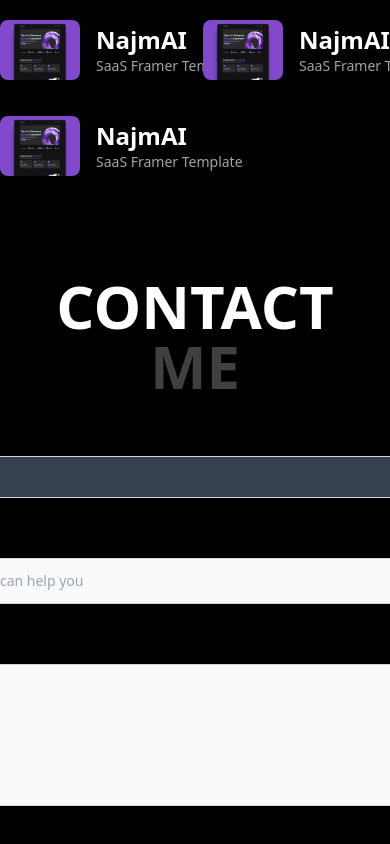
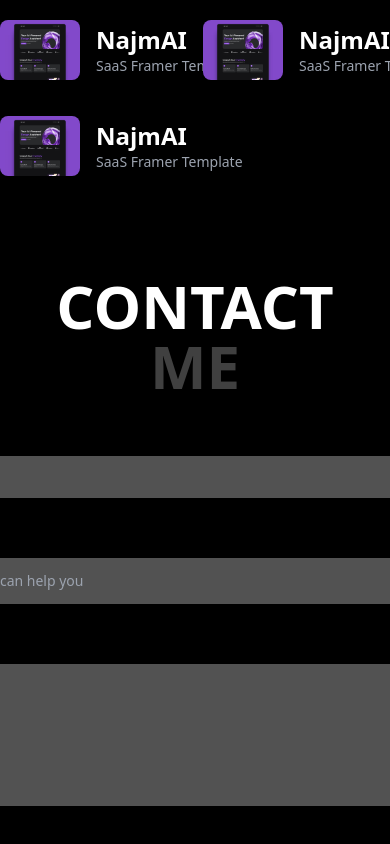
Before and after one commit to Monu01123/portfolio, a React (Create React App) app: page / in a window 390 px wide. Shown: the part 2690-3534 px from the top of the page. Built offline with nearby package versions, Linux system fonts and the light colour scheme.

Commit message:
added contact us form ui changes project link

```diff
--- a/package.json
+++ b/package.json
@@ -13,7 +13,7 @@
     "nanoid": "^4.0.0",
     "react": "^18.2.0",
     "react-dom": "^18.2.0",
-    "react-router-dom": "^7.1.2",
+    "react-router-dom": "^7.1.3",
     "react-scripts": "5.0.1",
     "web-vitals": "^2.1.4"
   },
--- a/src/components/Home.jsx
+++ b/src/components/Home.jsx
@@ -5,6 +5,7 @@ import FilePresentIcon from "@mui/icons-material/FilePresent";
 import BackupTableIcon from "@mui/icons-material/BackupTable";
 import EastOutlinedIcon from "@mui/icons-material/EastOutlined";
 import p1 from "./image.png";
+import { NavLink } from "react-router-dom";
 
 function Home() {
   return (
@@ -105,6 +106,11 @@ function Home() {
             PROJECTS
           </h1>
           <div className=" mt-5 flex flex-col items-center justify-between w-5/6 bg-black p-6 rounded-lg cursor-pointer hover:bg-neutral-900 transition-all duration-500">
+            <a
+              href="https://chat-app-8i26.onrender.com/"
+              className="w-5/6"
+              target="_blank"
+            >
               <div className="mt-5 flex items-center justify-between w-5/6 bg-black p-6 rounded-lg cursor-pointer hover:bg-neutral-900 transition-all duration-500 hover:scale-105 hover:shadow-2xl">
                 <div className="flex items-center space-x-4 w-96">
                   <div className="relative w-32 h-20">
@@ -116,7 +122,9 @@ function Home() {
                   </div>
                   <div>
                     <h1 className="text-2xl font-bold text-white">NajmAI</h1>
-                  <p className="text-sm text-gray-400">SaaS Framer Template</p>
+                    <p className="text-sm text-gray-400">
+                      SaaS Framer Template
+                    </p>
                   </div>
                 </div>
 
@@ -137,7 +145,13 @@ function Home() {
                   </svg>
                 </div>
               </div>
+            </a>
 
+            <a
+              href="https://chat-app-8i26.onrender.com/"
+              className="w-5/6"
+              target="_blank"
+            >
               <div className="mt-5 flex items-center justify-between w-5/6 bg-black p-6 rounded-lg cursor-pointer hover:bg-neutral-900 transition-all duration-500 hover:scale-105 hover:shadow-2xl">
                 <div className="flex items-center space-x-4 w-96">
                   <div className="relative w-32 h-20">
@@ -149,7 +163,9 @@ function Home() {
                   </div>
                   <div>
                     <h1 className="text-2xl font-bold text-white">NajmAI</h1>
-                  <p className="text-sm text-gray-400">SaaS Framer Template</p>
+                    <p className="text-sm text-gray-400">
+                      SaaS Framer Template
+                    </p>
                   </div>
                 </div>
 
@@ -170,7 +186,13 @@ function Home() {
                   </svg>
                 </div>
               </div>
+            </a>
 
+            <a
+              href="https://chat-app-8i26.onrender.com/"
+              className="w-5/6"
+              target="_blank"
+            >
               <div className="mt-5 flex items-center justify-between w-5/6 bg-black p-6 rounded-lg cursor-pointer hover:bg-neutral-900 transition-all duration-500 hover:scale-105 hover:shadow-2xl">
                 <div className="flex items-center space-x-4 w-96">
                   <div className="relative w-32 h-20">
@@ -182,7 +204,9 @@ function Home() {
                   </div>
                   <div>
                     <h1 className="text-2xl font-bold text-white">NajmAI</h1>
-                  <p className="text-sm text-gray-400">SaaS Framer Template</p>
+                    <p className="text-sm text-gray-400">
+                      SaaS Framer Template
+                    </p>
                   </div>
                 </div>
 
@@ -203,6 +227,7 @@ function Home() {
                   </svg>
                 </div>
               </div>
+            </a>
           </div>
         </div>
 
@@ -283,7 +308,7 @@ function Home() {
                   <input
                     type="email"
                     id="email"
-                    class="shadow-sm  border border-gray-300 text-gray-900 text-sm rounded-lg focus:ring-primary-500 focus:border-primary-500 block w-full p-2.5 bg-gray-700 "
+                    class="shadow-sm border text-gray-900 text-sm rounded-lg block w-full p-2.5 bg-neutral-600 focus:outline-none focus:ring-2 focus:ring-orange-500 focus:border-orange-500 border-transparent focus:border-0"
                     placeholder="name@flowbite.com"
                     required
                   />
@@ -298,7 +323,7 @@ function Home() {
                   <input
                     type="text"
                     id="subject"
-                    class="block p-3 w-full text-sm text-gray-900 bg-gray-50 rounded-lg border border-gray-300 shadow-sm focus:ring-primary-500 focus:border-primary-500 dark:bg-gray-700 dark:border-gray-600 dark:placeholder-gray-400 dark:text-white dark:focus:ring-primary-500 dark:focus:border-primary-500 dark:shadow-sm-light"
+                    class="block p-3 w-full text-sm text-gray-900 bg-neutral-600 rounded-lg border shadow-sm focus:outline-none focus:ring-2 focus:ring-orange-500 focus:border-orange-500 border-transparent focus:border-0"
                     placeholder="Let us know how we can help you"
                     required
                   />
@@ -313,13 +338,13 @@ function Home() {
                   <textarea
                     id="message"
                     rows="6"
-                    class="block p-2.5 w-full text-sm text-gray-900 bg-gray-50 rounded-lg shadow-sm border border-gray-300 focus:ring-primary-500 focus:border-primary-500 dark:bg-gray-700 dark:border-gray-600 dark:placeholder-gray-400 dark:text-white dark:focus:ring-primary-500 dark:focus:border-primary-500"
+                    class="block p-2.5 w-full text-sm text-gray-900 rounded-lg shadow-sm border border-gray-300 focus:ring-primary-500 focus:border-primary-500 bg-neutral-600 focus:outline-none focus:ring-2 focus:ring-orange-500 focus:border-orange-500 border-transparent focus:border-0"
                     placeholder="Leave a comment..."
                   ></textarea>
                 </div>
                 <button
                   type="submit"
-                  class="py-3 px-5 text-sm font-medium text-center text-white rounded-lg bg-primary-700 sm:w-fit hover:bg-primary-800 focus:ring-4 focus:outline-none focus:ring-primary-300 dark:bg-primary-600 dark:hover:bg-primary-700 dark:focus:ring-primary-800"
+                  class="py-3 px-5 text-sm font-medium text-center text-white rounded-lg bg-primary-700 sm:w-fit bg-orange-500 cursor-pointer focus:ring-4 focus:outline-none focus:ring-primary-300 "
                 >
                   Send message
                 </button>
```
Also changed, not shown: 2 other files (tests, documents, lock files or other folders). Lines whose indentation alone changed are shown as unchanged.
